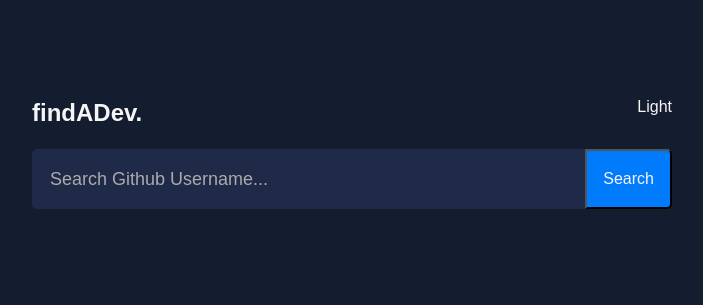
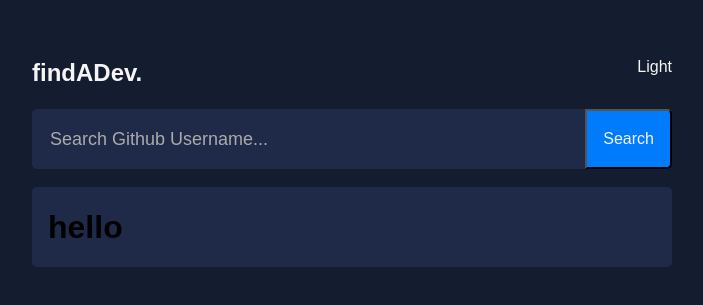
Before and after one commit to julioaraujo96/findADev, a React (Vite) app: page / in a window 1280 px wide. Shown: the part 239-544 px from the top of the page, without its empty margins (288-991 px from the left). Built offline with nearby package versions, Linux system fonts and the light colour scheme.

Commit message:
extract header, reusable card

```diff
--- /dev/null
+++ b/src/Components/Card/Card.jsx
@@ -0,0 +1,12 @@
+import React from 'react';
+import "./styles.scss";
+
+const Card = ({children}) => {
+    return (
+      <div className="profile-card">
+        {children}
+      </div>
+    )
+  }
+
+export default Card;
--- /dev/null
+++ b/src/Components/Card/styles.scss
@@ -0,0 +1,7 @@
+@import "../../styles/colors.scss";
+
+.profile-card {
+    background-color: $secondary;
+    border-radius: 5px;
+    padding: 1em;
+}
--- /dev/null
+++ b/src/Components/Header/Header.jsx
@@ -0,0 +1,12 @@
+import React from 'react';
+
+const Header = () => {
+  return (
+    <header>
+      <h1>findADev.</h1>
+      <span>Light</span>
+    </header>
+  );
+};
+
+export default Header;
--- a/src/pages/Home/Home.jsx
+++ b/src/pages/Home/Home.jsx
@@ -1,14 +1,13 @@
-import React, { useState } from 'react'
-import './styles.scss'
+import React, { useState } from "react";
+import Card from "../../Components/Card/Card";
+import Header from "../../Components/Header/Header";
+import "./styles.scss";
 
 const Home = () => {
   return (
     <div className="home-page">
       <div className="main-container">
-        <header>
-          <h1>findADev.</h1>
-          <span>Light</span>
-        </header>
+        <Header />
         <form className="inputContainer">
           <input
             type="text"
@@ -19,6 +18,9 @@ const Home = () => {
             Search
           </button>
         </form>
+        <Card>
+            <h1>hello</h1>
+        </Card>
       </div>
     </div>
   );
--- a/src/pages/Home/styles.scss
+++ b/src/pages/Home/styles.scss
@@ -36,6 +36,7 @@
         .inputContainer {
             display: flex;
             align-items: center;
+
             .search-input {
                 flex: 1;
                 border-radius: 5px 0 0 5px;
@@ -51,11 +52,12 @@
             .searchButton {
                 height: 60px;
                 border-radius: 0 5px 5px 0;
-                padding:1em;
+                padding: 1em;
                 background-color: $accent;
                 color: $primaryText;
                 cursor: pointer;
-                &:hover{
+
+                &:hover {
                     opacity: 0.8;
                 }
             }
```
